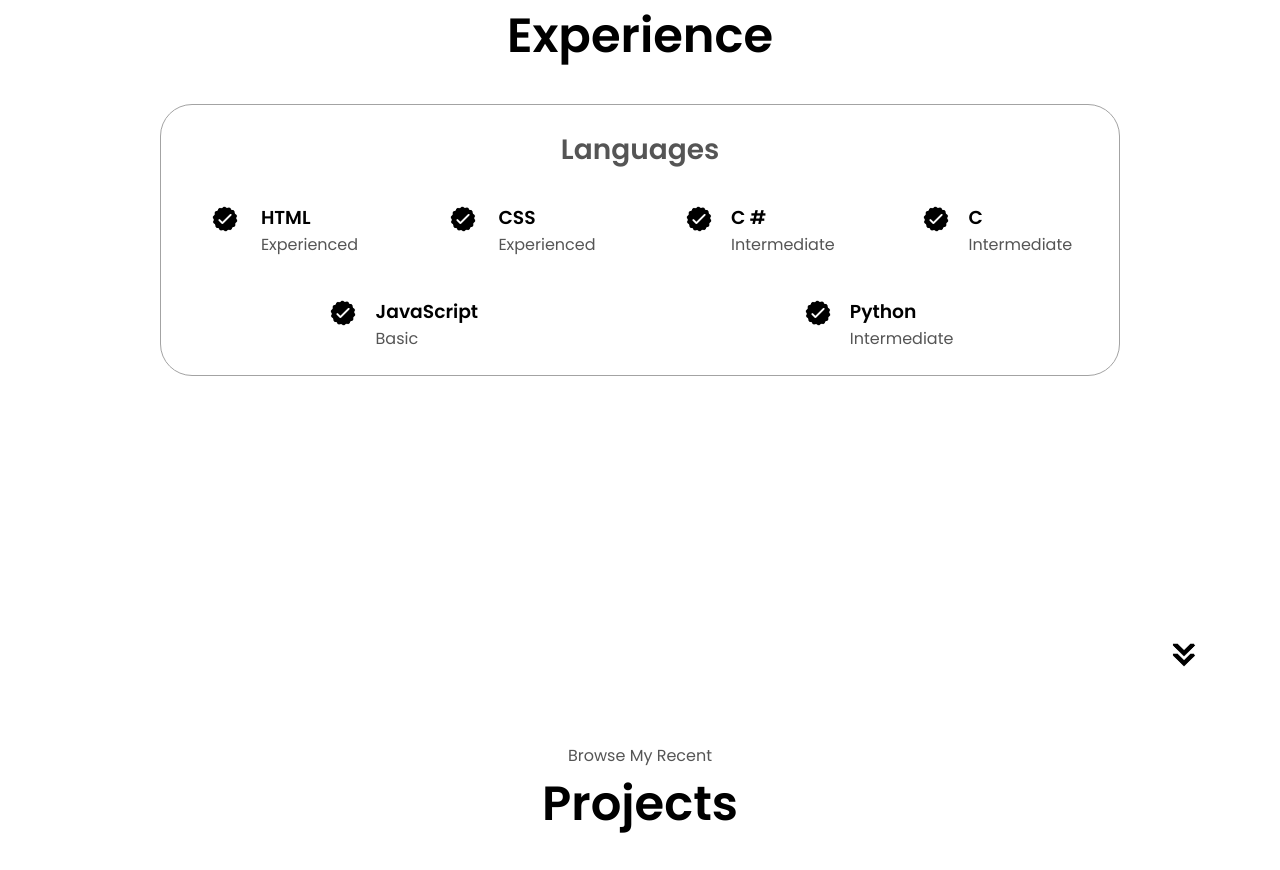
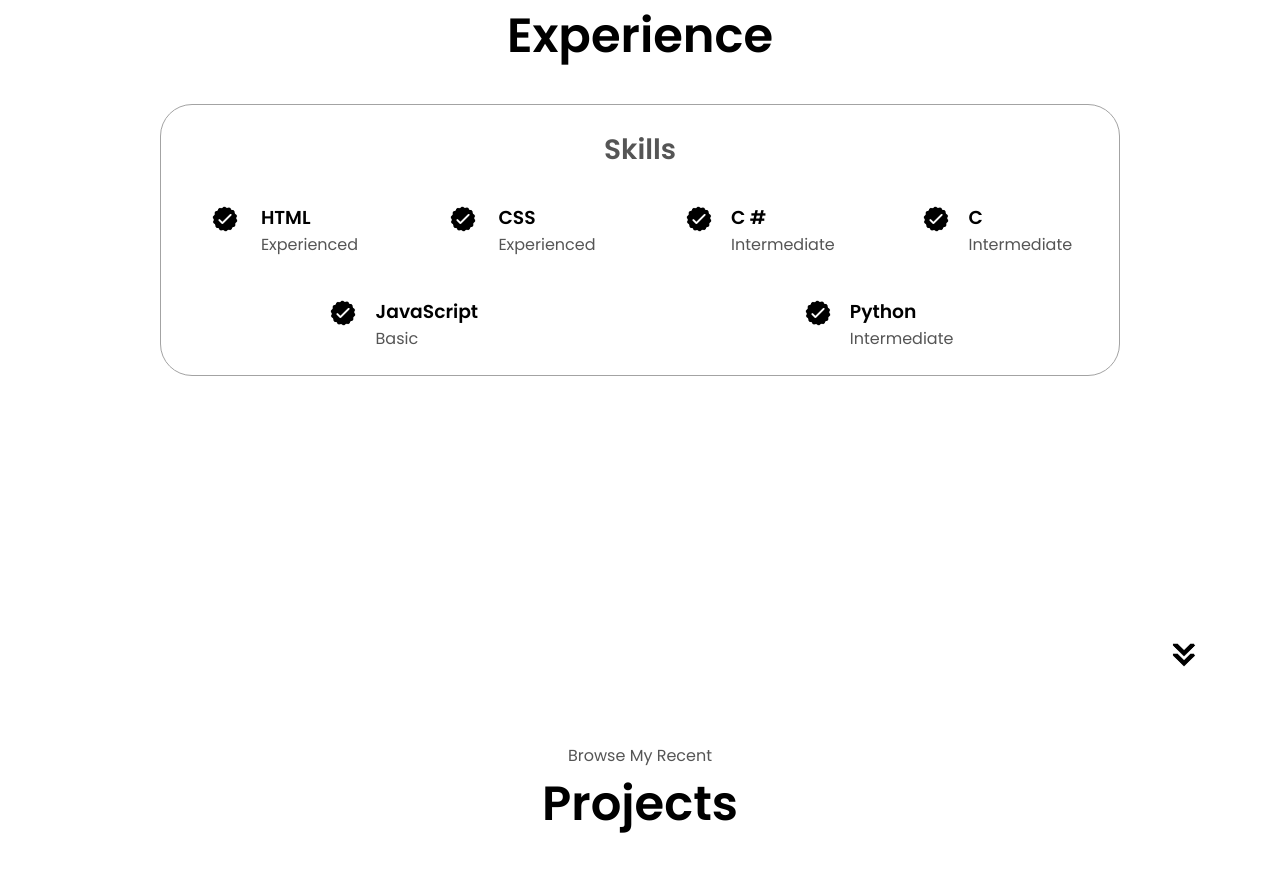
Before and after one commit to tharindurasmal/tharindurasmal.github.io, a plain HTML site: page index.html in a window 1280 px wide. Shown: the part 1721-2591 px from the top of the page. Drawn offline with nearby package versions, Linux system fonts and the light colour scheme.

Commit message:
Update index.html

```diff
--- a/index.html
+++ b/index.html
@@ -149,7 +149,7 @@
       <div class="experience-details-container">
         <div class="about-containers">
           <div class="details-container">
-            <h2 class="experience-sub-title">Languages</h2>
+            <h2 class="experience-sub-title">Skills</h2>
             <div class="article-container">
               <article>
                 <img
```
